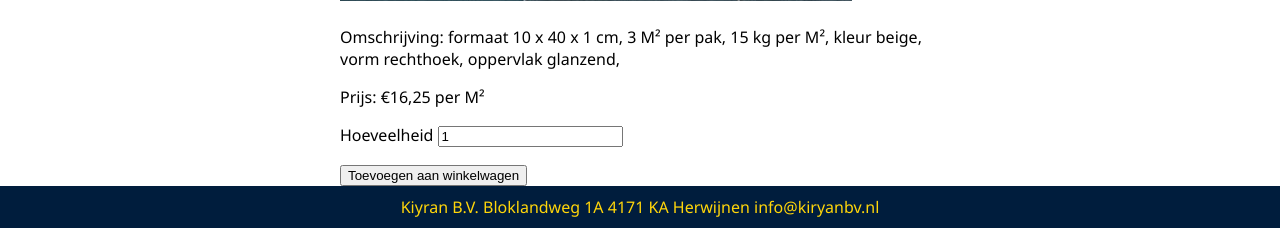
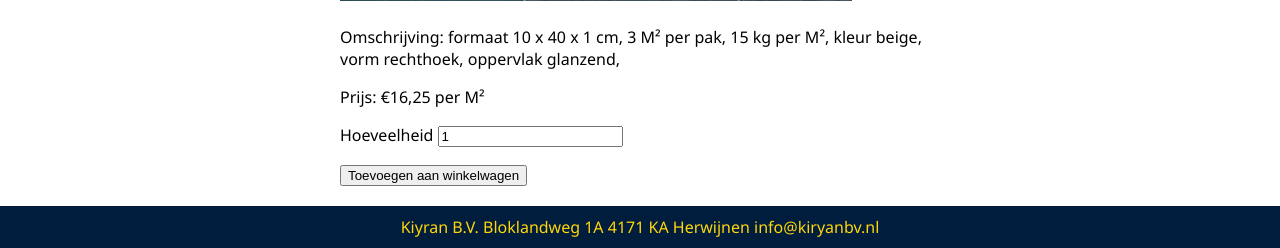
Before and after one commit to LarsVerschoor/cle2, a PHP site: page /product.php in a window 1280 px wide. Shown: the part 639-887 px from the top of the page. Run offline with PHP 8.4, Linux system fonts and the light colour scheme.

Commit message:
products pagina toegevoegd + button margin

```diff
--- a/css/productcss.css
+++ b/css/productcss.css
@@ -40,3 +40,6 @@ footer {
 .product-info {
     margin-top: 20px;
 }
+button {
+    margin-bottom: 20px;
+}
```
